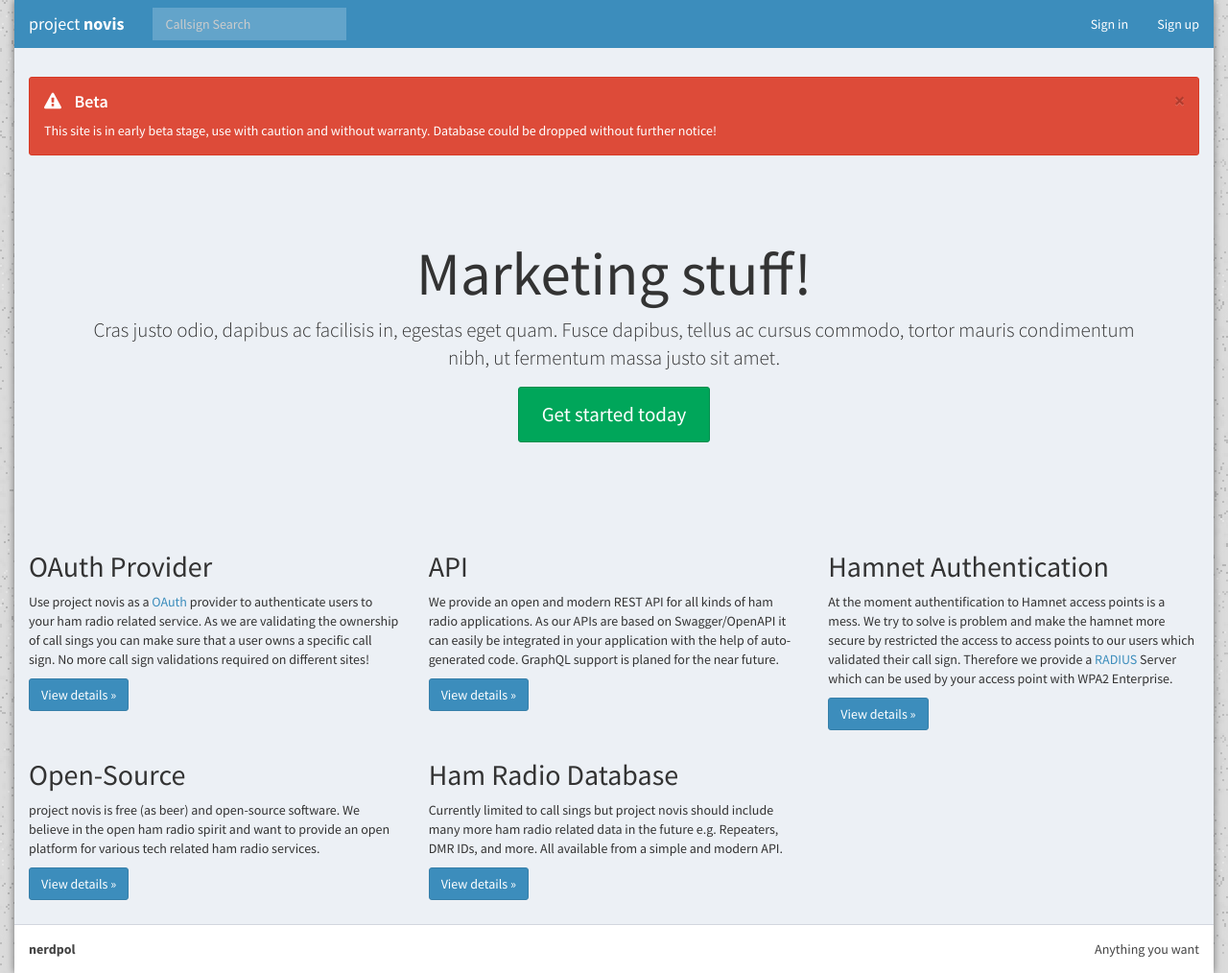
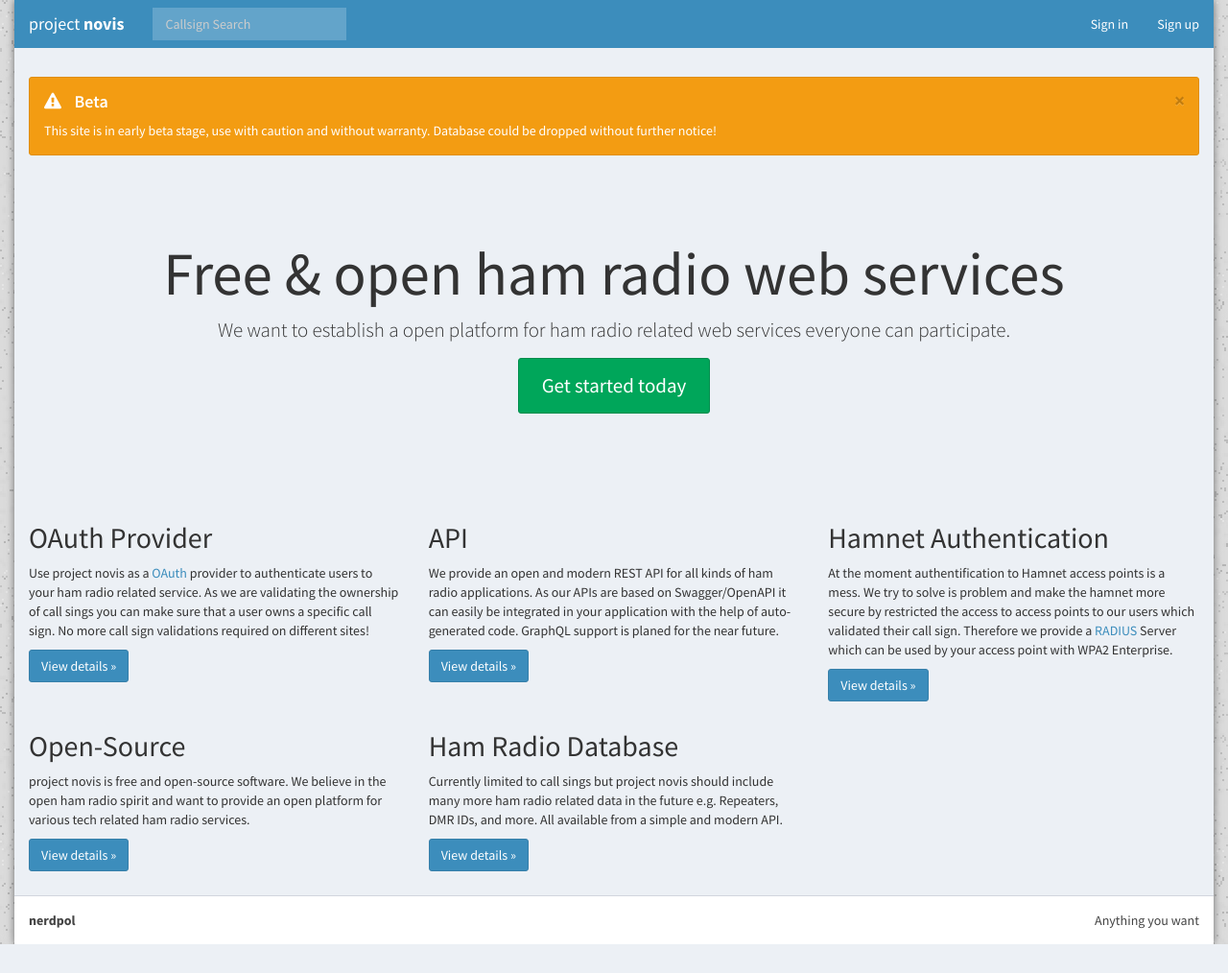
Before and after one commit to elnappo/project-novis, a Django app: template project_novis/main/templates/marketing.html in a window 1280 px wide. Shown: the whole page at 96% size. After the commit the page ends 984 px from the top, so only its background shows below. Run offline with Django 3.2, Linux system fonts and the light colour scheme; the template is opened without the code that fills it, so the values that code supplies are empty; parts of the project's set-up code (start-up, migrations or seed data) failed here and were passed over; some libraries are stand-ins or nearby versions.

Commit message:
Minor project information updates

```diff
--- a/project_novis/api/urls.py
+++ b/project_novis/api/urls.py
@@ -15,8 +15,8 @@ schema_view = get_schema_view(
         default_version='v1',
         description="Ham radio API",
         terms_of_service="https://www.project-novis.org/terms/",
-        contact=openapi.Contact(email="help@project-novis.org"),
-        license=openapi.License(name="MIT License"),
+        contact=openapi.Contact(email="help@project-novis.org", url="https://www.project-novis.org"),
+        license=openapi.License(name="MIT License", url="https://choosealicense.com/licenses/mit/"),
     ),
     validators=['flex', 'ssv'],
     public=True,
--- a/project_novis/main/templates/marketing.html
+++ b/project_novis/main/templates/marketing.html
@@ -19,15 +19,15 @@
 {% endblock %}
 
 {% block content %}
-<div class="alert alert-danger alert-dismissible">
+<div class="alert alert-warning alert-dismissible">
 <button type="button" class="close" data-dismiss="alert" aria-hidden="true">×</button>
 <h4><i class="icon fa fa-warning"></i> Beta</h4>
 This site is in early beta stage, use with caution and without warranty. Database could be dropped without further notice!
 </div>
 
   <div class="jumbotron">
-    <h1>Marketing stuff!</h1>
-    <p class="lead">Cras justo odio, dapibus ac facilisis in, egestas eget quam. Fusce dapibus, tellus ac cursus commodo, tortor mauris condimentum nibh, ut fermentum massa justo sit amet.</p>
+    <h1>Free & open ham radio web services</h1>
+    <p class="lead">We want to establish a open platform for ham radio related web services everyone can participate.</p>
     {% if not user.is_authenticated %}
     <p><a class="btn btn-lg btn-success" href="{% url 'account_signup' %}" role="button">Get started today</a></p>
     {% endif %}
@@ -37,7 +37,7 @@ This site is in early beta stage, use with caution and without warranty. Databas
     <div class="col-lg-4">
       <h2>OAuth Provider</h2>
       <p>Use project novis as a <a href="https://en.wikipedia.org/wiki/OAuth">OAuth</a> provider to authenticate users to your ham radio related service. As we are validating the ownership of call sings you can make sure that a user owns a specific call sign. No more call sign validations required on different sites!</p>
-      <p><a class="btn btn-primary" href="#" role="button">View details »</a></p>
+      <p><a class="btn btn-primary" href="{% url "oauth2_provider:list" %}" role="button">View details »</a></p>
     </div>
     <div class="col-lg-4">
       <h2>API</h2>
@@ -53,13 +53,13 @@ This site is in early beta stage, use with caution and without warranty. Databas
   <div class="row">
     <div class="col-lg-4">
       <h2>Open-Source</h2>
-      <p>project novis is free (as beer) and open-source software. We believe in the open ham radio spirit and want to provide an open platform for various tech related ham radio services.</p>
+      <p>project novis is free and open-source software. We believe in the open ham radio spirit and want to provide an open platform for various tech related ham radio services.</p>
       <p><a class="btn btn-primary" href="https://github.com/elnappo/project-novis" role="button">View details »</a></p>
     </div>
     <div class="col-lg-4">
       <h2>Ham Radio Database</h2>
       <p>Currently limited to call sings but project novis should include many more ham radio related data in the future e.g. Repeaters, DMR IDs, and more. All available from a simple and modern API.</p>
-      <p><a class="btn btn-primary" href="#" role="button">View details »</a></p>
+      <p><a class="btn btn-primary" href="{% url "api:schema-swagger-ui" %}" role="button">View details »</a></p>
     </div>
   </div>
 </section>
```
Also changed, not shown: README.md.
